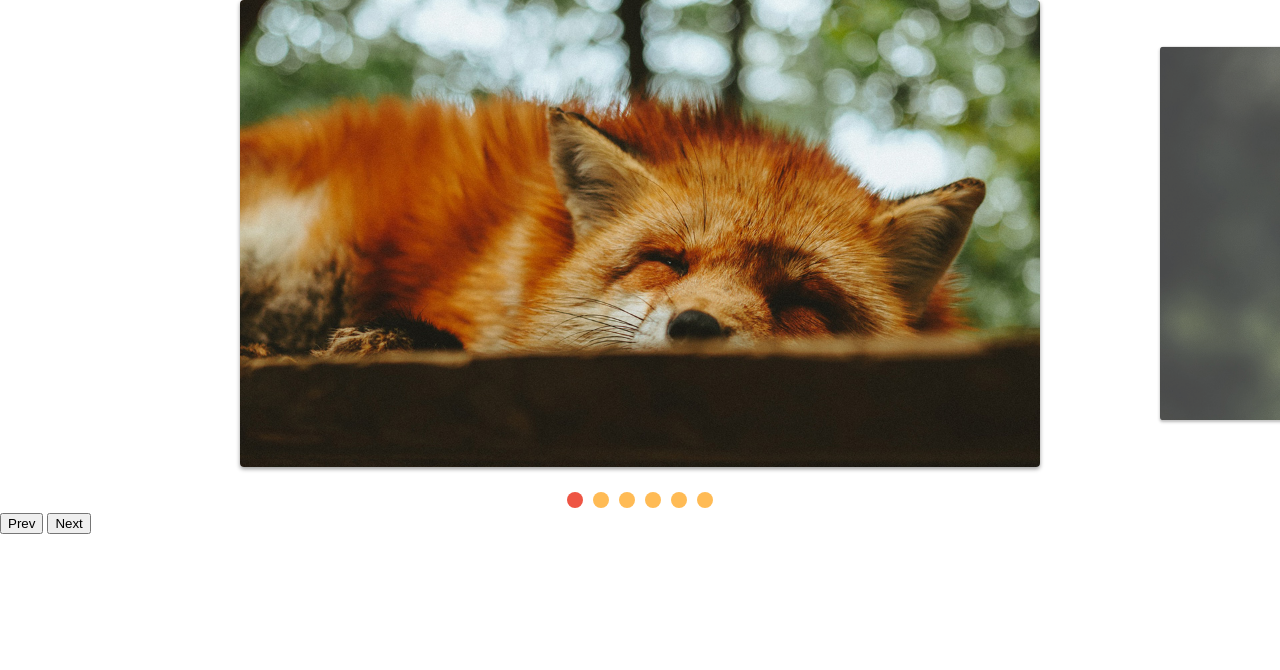
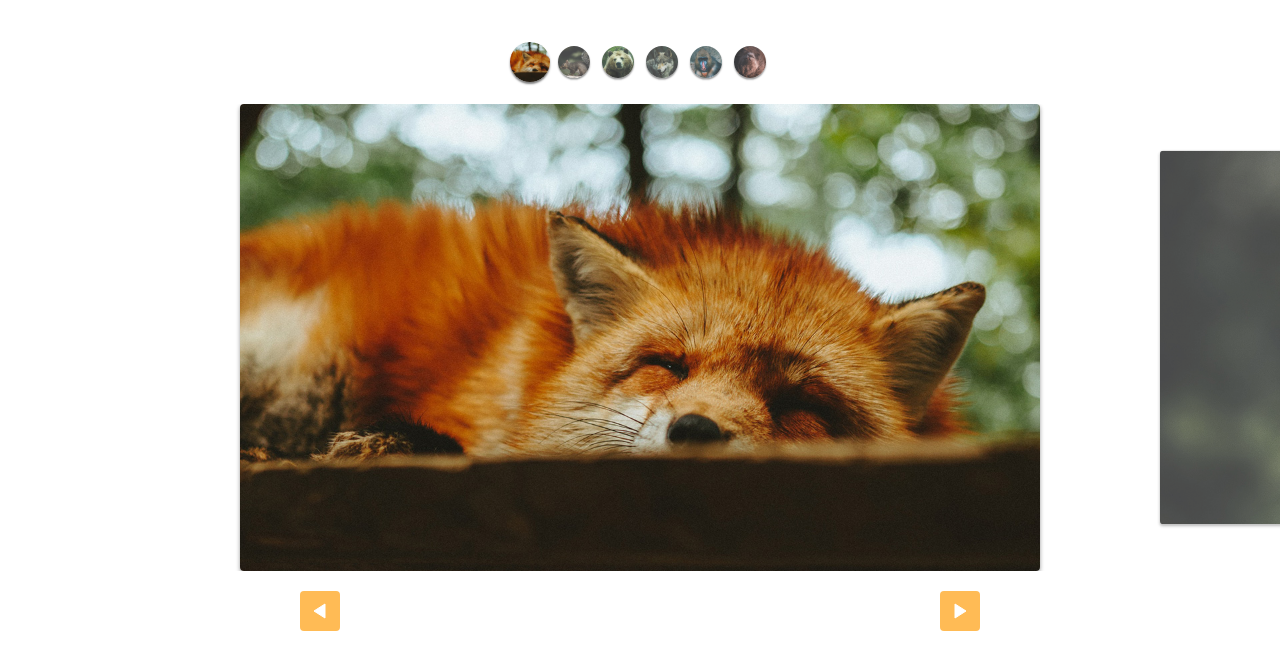
Before and after one commit to nobrupsiq/slide, a plain HTML site: page index.html in a window 1280 px wide. Drawn offline with Linux system fonts and the light colour scheme.

Commit message:
custom controls estilizados

```diff
--- a/css/style.css
+++ b/css/style.css
@@ -65,3 +65,49 @@ img {
 [data-control="slide"] li.active a, [data-control="slide"] li a:hover {
   background: #e54;
 }
+
+.custom-controls {
+  display: flex;
+  justify-content: center;
+  margin-top: 40px;
+  margin-bottom: 20px;
+  flex-wrap: wrap;
+
+}
+
+.custom-controls li {
+  opacity: .8;
+  transform: scale(.8);
+  width: 40px;
+  height: 40px;
+  overflow: hidden;
+  border-radius: 50%;
+  margin: 2px;
+  box-shadow: 0 2px 2px rgba(0, 0, 0, .5);
+  transition: .3s;
+}
+
+.custom-controls li.active {
+  opacity: 1;
+  transform: scale(1);
+}
+
+.arrow-nav {
+  display: flex;
+  justify-content: space-around;
+  margin: 20px 0px;
+}
+
+.arrow-nav button {
+  cursor: pointer;
+  border: none;
+  border-radius: 4px;
+  color: white;
+  width: 40px;
+  height: 40px;
+  background: #fb5 url('../img/arrow.svg') center center no-repeat;
+}
+
+.arrow-nav button.prev {
+  transform: rotate(-180deg);
+}
--- a/index.html
+++ b/index.html
@@ -9,6 +9,14 @@
   <title>Slide JavaScript</title>
 </head>
 <body>
+  <ul class="custom-controls">
+    <li><img src="./img/foto1-thumb.jpg" alt=""></li>
+    <li><img src="./img/foto2-thumb.jpg" alt=""></li>
+    <li><img src="./img/foto3-thumb.jpg" alt=""></li>
+    <li><img src="./img/foto4-thumb.jpg" alt=""></li>
+    <li><img src="./img/foto5-thumb.jpg" alt=""></li>
+    <li><img src="./img/foto6-thumb.jpg" alt=""></li>
+  </ul>
   <div class="slide-wrapper">
     <ul class="slide">
       <li><img src="img/foto1.jpg" alt=""></li>
@@ -21,8 +29,8 @@
   </div>
 
   <div class="arrow-nav">
-    <button class="prev">Prev</button>
-    <button class="next">Next</button>
+    <button class="prev"></button>
+    <button class="next"></button>
   </div>
 </body>
 </html>
--- a/js/script.js
+++ b/js/script.js
@@ -1,10 +1,6 @@
-import { SlideNav } from './slide.js'
+import SlideNav from './slide.js'
 
 const slide = new SlideNav('.slide', '.slide-wrapper');
 slide.init();
 slide.addArrow('.prev', '.next');
-
-slide.addControl();
-
-
-console.log(slide)
+slide.addControl('.custom-controls');
--- a/js/slide.js
+++ b/js/slide.js
@@ -1,5 +1,5 @@
 import debounce from './debounce.js'
-export default class Slide {
+export class Slide {
   constructor(slide, wrapper) {
     this.slide = document.querySelector(slide)
     this.wrapper = document.querySelector(wrapper);
@@ -145,7 +145,7 @@ export default class Slide {
   }
 }
 
-export class SlideNav extends Slide {
+export default class SlideNav extends Slide {
   constructor(slide, wrapper) {
     super(slide, wrapper)
     this.bindControlEvents();
```
